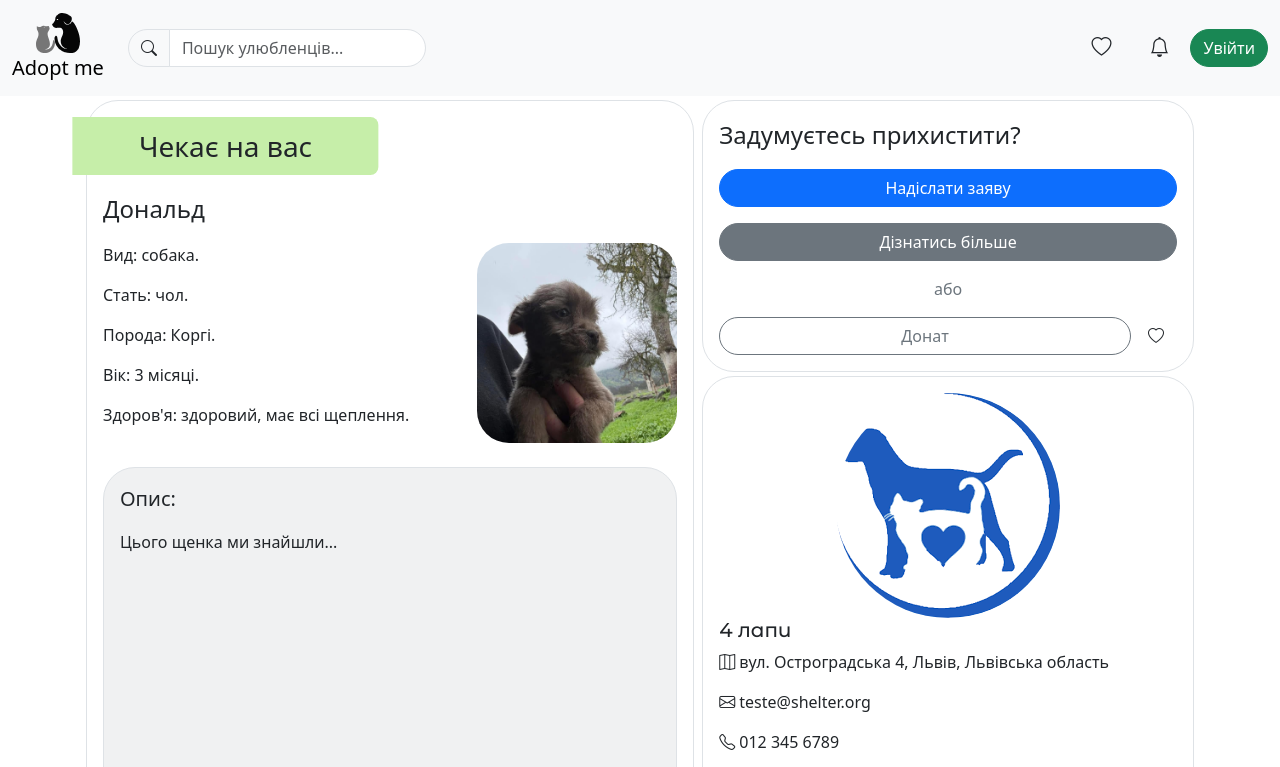
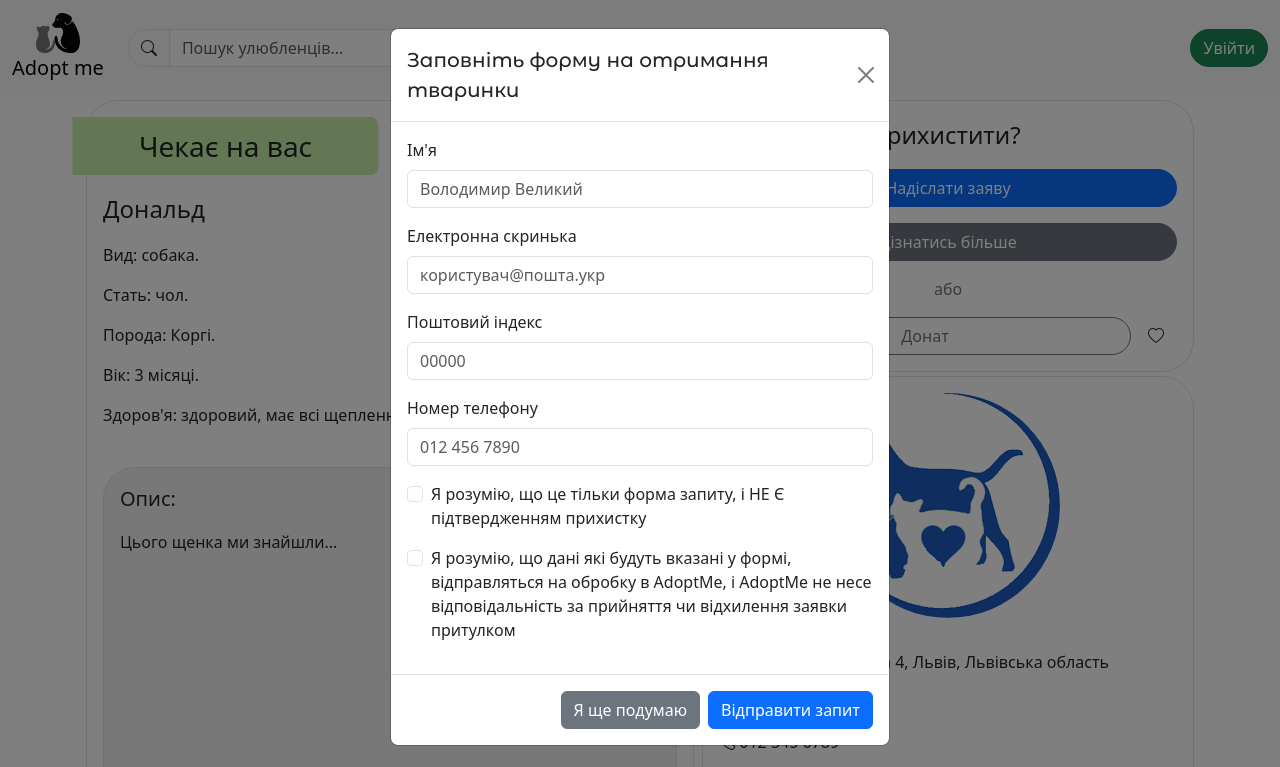
Before and after one commit to thehaipe/thehaipe.github.io, a plain HTML site: page pet_page.html in a window 1280 px wide. Both pictures are taken after a click on the button "Надіслати заяву". Shown: the top 767 px of the page. Drawn offline with nearby package versions, Linux system fonts and the light colour scheme; a web font is replaced by a local one.

Commit message:
Return modal back

```diff
--- a/pet_page.html
+++ b/pet_page.html
@@ -13,8 +13,6 @@
         integrity="sha512-dPXYcDub/aeb08c63jRq/k6GaKccl256JQy/AnOq7CAnEZ9FzSL9wSbcZkMp4R26vBsMLFYH4kQ67/bbV8XaCQ=="
         crossorigin="anonymous" referrerpolicy="no-referrer" />
     <link rel="stylesheet" href="/style.css" />
-    <link rel="icon" href="/assets/logo.svg" type="image/svg+xml">
-    <link rel="icon" href="/assets/favicon.ico" sizes="any">
 </head>
 
 <body>
@@ -38,10 +36,6 @@
                             </div>
                         </form>
                     </ul>
-                    <a href="/favorites.html" class="btn btn-lg rounded-pill me-1"><i class="bi bi-heart"
-                            aria-label="Улюблене"></i></a>
-                    <a href="/messages.html" class="btn btn-lg rounded-pill me-1"><i class="bi bi-bell"
-                            aria-label="Повідомлення"></i></a>
                     <a href="/login.html" class="btn btn-success rounded-pill">Увійти</a>
                 </div>
             </div>
@@ -178,6 +172,55 @@
             </div>
         </footer>
     </div>
+    <div class="modal fade" id="claimAnimalModal" tabindex="-1" aria-labelledby="claimAnimalLabel" aria-hidden="true">
+        <div class="modal-dialog">
+            <form>
+                <div class="modal-content">
+                    <div class="modal-header">
+                        <h1 class="modal-title fs-5" id="claimAnimalLabel">Заповніть форму на отримання тваринки</h1>
+                        <button type="button" class="btn-close" data-bs-dismiss="modal" aria-label="Close"></button>
+                    </div>
+                    <div class="modal-body">
+                        <div class="mb-3">
+                            <label for="nameInput" class="form-label">Ім'я</label>
+                            <input type="text" class="form-control" id="nameInput" placeholder="Володимир Великий"
+                                autocomplete="name" required>
+                        </div>
+                        <div class="mb-3">
+                            <label for="emailInput" class="form-label">Електронна скринька</label>
+                            <input type="email" class="form-control" id="emailInput" placeholder="користувач@пошта.укр"
+                                required>
+                        </div>
+                        <div class="mb-3">
+                            <label for="postalCodeInput" class="form-label">Поштовий індекс</label>
+                            <input type="text" autocomplete="postal-code" class="form-control" id="postalCodeInput"
+                                placeholder="00000" required>
+                        </div>
+                        <div class="mb-3">
+                            <label for="telephoneInput" class="form-label">Номер телефону</label>
+                            <input type="tel" class="form-control" id="telephoneInput" placeholder="012 456 7890"
+                                required>
+                        </div>
+                        <div class="mb-3 form-check">
+                            <input type="checkbox" class="form-check-input" id="understand1Check" required>
+                            <label class="form-check-label" for="understand1Check">Я розумію, що це тільки форма запиту,
+                                і НЕ Є підтвердженням прихистку</label>
+                        </div>
+                        <div class="mb-3 form-check">
+                            <input type="checkbox" class="form-check-input" id="understand2Check" required>
+                            <label class="form-check-label" for="understand2Check">Я розумію, що дані які будуть вказані
+                                у формі, відправляться на обробку в AdoptMe, і AdoptMe не несе відповідальність за
+                                прийняття чи відхилення заявки притулком</label>
+                        </div>
+                    </div>
+                    <div class="modal-footer">
+                        <button type="button" class="btn btn-secondary" data-bs-dismiss="modal">Я ще подумаю</button>
+                        <button type="submit" class="btn btn-primary">Відправити запит</button>
+                    </div>
+                </div>
+            </form>
+        </div>
+    </div>
     <script src="https://cdnjs.cloudflare.com/ajax/libs/bootstrap/5.3.3/js/bootstrap.min.js"
         integrity="sha512-ykZ1QQr0Jy/4ZkvKuqWn4iF3lqPZyij9iRv6sGqLRdTPkY69YX6+7wvVGmsdBbiIfN/8OdsI7HABjvEok6ZopQ=="
         crossorigin="anonymous" referrerpolicy="no-referrer"></script>
```
